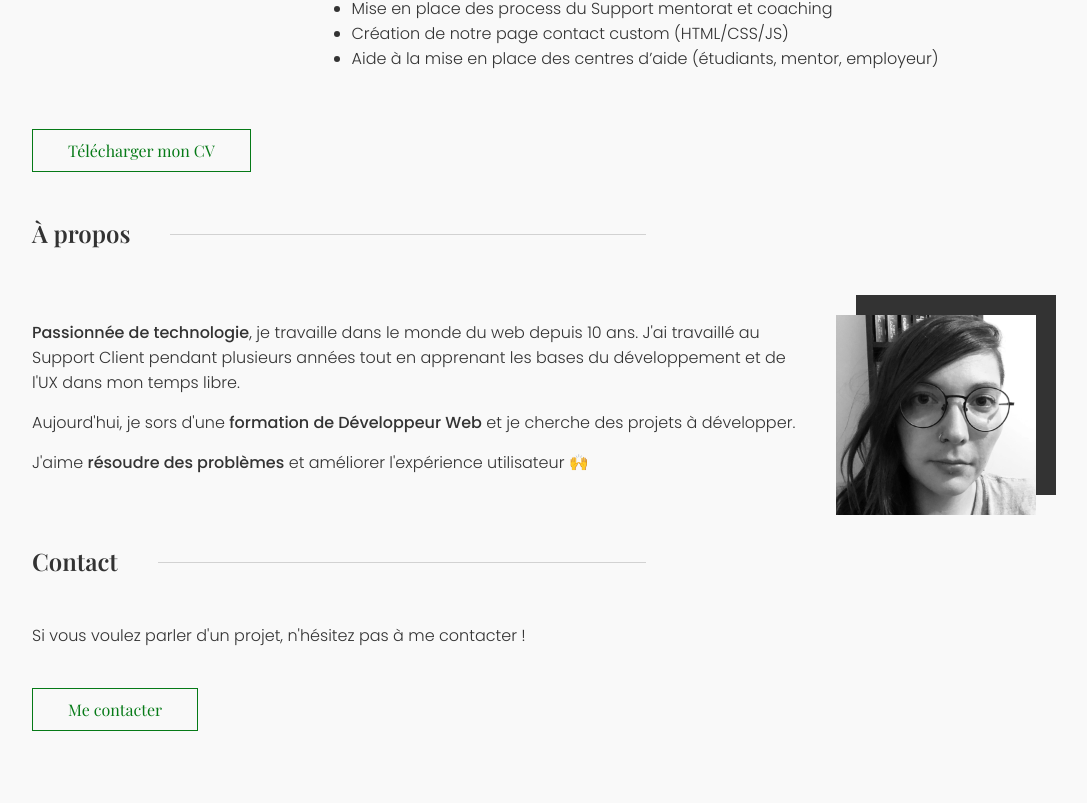
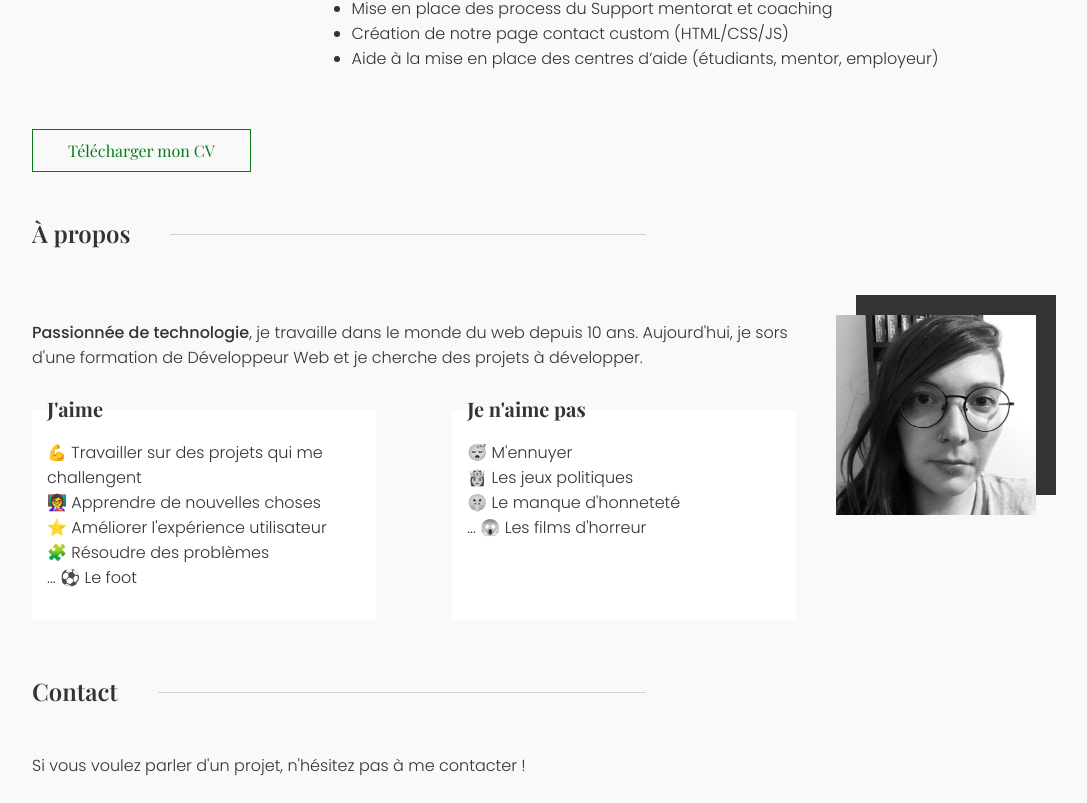
Before and after one commit to krauzeure/portfolio, a React (Create React App) app: page / in a window 1280 px wide. Shown: the part 1994-2797 px from the top of the page, without its empty margins (96-1183 px from the left). Built offline with nearby package versions, Linux system fonts and the light colour scheme.

Commit message:
Editing the about copy and adding animation to the heading

```diff
--- a/src/Pages/Home/Home.css
+++ b/src/Pages/Home/Home.css
@@ -18,6 +18,16 @@
 
 .main-description p:nth-child(3) {
   margin-top: 30px;
+}
+
+.main-description span {
+  cursor: pointer;
+  display: inline-block;
+}
+
+.main-description span:hover {
+  animation: bounce 500ms ease-in-out;
+  color: #08a21e;
 }
 
 .main-about {
@@ -147,6 +157,35 @@
     margin: 15px 0;
   }
 
+  .about-content-likes-block {
+    display: flex;
+    justify-content: space-between;
+    margin: 40px 0 0 0;
+  }
+
+  .about-content-like {
+    position: relative;
+    padding: 30px 15px;
+    background-color: var(--background);
+    width: 45%;
+  }
+
+  .about-content-like ul {
+    list-style-type: none;
+  }
+
+  .about-content-like ul > p {
+    position: absolute;
+    top: -30px;
+    font-family: 'Playfair Display', serif;
+    font-size: 20px;
+    font-weight: 700;
+  }
+
+  .about-content-like:nth-child(2) {
+    filter: grayscale(1);
+  }
+
   .contact-cta {
     font-family: 'Playfair Display', serif;
     background-color: transparent;
@@ -191,6 +230,12 @@
     width: fit-content;
   }
 
+  @keyframes bounce {
+    0% { transform: translateY(-5px); }
+    50% { transform: translateY(2px); }
+    100% { transform: translateY(0px); }
+  }
+
   @media screen and (max-width: 850px) {
 
     .about-photo-background {
@@ -231,4 +276,13 @@
       margin-left: 0;
     }
 
+    .about-content-likes-block {
+      flex-direction: column;
+    }
+
+    .about-content-like {
+      width: 100%;
+      margin: 20px 0;
+    }
+
   }
--- a/src/Pages/Home/Home.jsx
+++ b/src/Pages/Home/Home.jsx
@@ -42,6 +42,7 @@ export function Home() {
             <h1
             className={langValue.lang ? "anim-typewriter-fr" : "anim-typewriter-en"}>
               {langValue.lang ? frenchCopy.home.heading : englishCopy.home.heading}
+              <span>C</span><span>y</span><span>r</span><span>i</span><span>e</span><span>l</span><span>l</span><span>e</span>
             </h1>
             <p>{langValue.lang ? frenchCopy.home.subheading : englishCopy.home.subheading}</p>
             <p>{langValue.lang ? frenchCopy.home.desc : englishCopy.home.desc}</p>
@@ -182,16 +183,28 @@ export function Home() {
                   <u>{langValue.lang ? frenchCopy.home.about1 : englishCopy.home.about1}</u>
                   {langValue.lang ? frenchCopy.home.about2 : englishCopy.home.about2}
                 </p>
-                <p>
-                  {langValue.lang ? frenchCopy.home.about3 : englishCopy.home.about3}
-                  <u>{langValue.lang ? frenchCopy.home.about4 : englishCopy.home.about4}</u>
-                  {langValue.lang ? frenchCopy.home.about5 : englishCopy.home.about5}
-                </p>
-                <p>
-                  {langValue.lang ? frenchCopy.home.about6 : englishCopy.home.about6}
-                  <u>{langValue.lang ? frenchCopy.home.about7 : englishCopy.home.about7}</u>
-                  {langValue.lang ? frenchCopy.home.about8 : englishCopy.home.about8}
-                </p>
+
+                <div className="about-content-likes-block">
+                  <div className="about-content-like">
+                    <ul><p>{langValue.lang ? frenchCopy.home.about3 : englishCopy.home.about3}</p>
+                      <li>{langValue.lang ? frenchCopy.home.about4 : englishCopy.home.about4}</li>
+                      <li>{langValue.lang ? frenchCopy.home.about5 : englishCopy.home.about5}</li>
+                      <li>{langValue.lang ? frenchCopy.home.about6 : englishCopy.home.about6}</li>
+                      <li>{langValue.lang ? frenchCopy.home.about7 : englishCopy.home.about7}</li>
+                      <li>{langValue.lang ? frenchCopy.home.about8 : englishCopy.home.about8}</li>
+                    </ul>
+                  </div>
+
+                  <div className="about-content-like">
+                    <ul><p>{langValue.lang ? frenchCopy.home.about9 : englishCopy.home.about9}</p>
+                      <li>{langValue.lang ? frenchCopy.home.about10 : englishCopy.home.about10}</li>
+                      <li>{langValue.lang ? frenchCopy.home.about11 : englishCopy.home.about11}</li>
+                      <li>{langValue.lang ? frenchCopy.home.about12 : englishCopy.home.about12}</li>
+                      <li>{langValue.lang ? frenchCopy.home.about13 : englishCopy.home.about13}</li>
+                    </ul>
+                  </div>
+                </div>
+
             </div>
             <div className="about-photo">
               <div className="about-photo-background"></div>
--- a/src/text/english.js
+++ b/src/text/english.js
@@ -6,17 +6,22 @@ export const englishCopy = {
         "lang": "FR"
     },
     "home": {
-        "heading": "Hey there, I'm Cyrielle",
+        "heading": "Hey there, I'm ",
         "subheading": "Front End Developer, I like building experiences for the web",
         "desc": "Just graduated from the Web Developer training program on OpenClassrooms, I'm looking for my first experience as a Front End Developer.",
         "about1": "Tech enthusiast",
-        "about2": ", I've been working at tech start ups for 10 years. I worked in Client Support for a few years while teaching myself UX and Developement basics.",
-        "about3": "I'm just getting out of a ",
-        "about4": "Web Developer course",
-        "about5": " and I'm looking for tech projects",
-        "about6": "I'm passionate about ",
-        "about7": "problem solving",
-        "about8": " and improving the user experience 🙌",
+        "about2": ", I've been working at tech start ups for 10 years. I'm just getting out of a Web Developer course and I'm looking for tech projects.",
+        "about3": "I like",
+        "about4": "💪 Working on challenging projects",
+        "about5": "👩‍🏫 Learning new things",
+        "about6": "⭐️ Improving the user experience",
+        "about7": "🧩 Solving problems",
+        "about8": "... ⚽️ Football",
+        "about9": "I dislike",
+        "about10": "😴 Being bored",
+        "about11": "👸 Political games",
+        "about12": "🤫 Dishonesty",
+        "about13": "... 😱 Scary movies",
         "contact": "If you’d like to discuss a project, feel free to reach out!",
         "contactcta": "Contact"
     },
--- a/src/text/french.js
+++ b/src/text/french.js
@@ -6,17 +6,22 @@ export const frenchCopy = {
         "lang": "EN"
     },
     "home": {
-        "heading": "J'me présente, je m'appelle Cyrielle",
+        "heading": "J'me présente, je m'appelle ",
         "subheading": "Développeuse Front-End, j'aime construire des expériences pour le web",
         "desc": "Diplômée de la formation Développeur Web OpenClassrooms, je suis à la recherche de mon premier poste en tant que Développeuse Front-End.",
         "about1": "Passionnée de technologie",
-        "about2": ", je travaille dans le monde du web depuis 10 ans. J'ai travaillé au Support Client pendant plusieurs années tout en apprenant les bases du développement et de l'UX dans mon temps libre.",
-        "about3": "Aujourd'hui, je sors d'une ",
-        "about4": "formation de Développeur Web",
-        "about5": " et je cherche des projets à développer.",
-        "about6": "J'aime ",
-        "about7": "résoudre des problèmes",
-        "about8": " et améliorer l'expérience utilisateur 🙌",
+        "about2": ", je travaille dans le monde du web depuis 10 ans.  Aujourd'hui, je sors d'une formation de Développeur Web et je cherche des projets à développer.",
+        "about3": "J'aime",
+        "about4": "💪 Travailler sur des projets qui me challengent",
+        "about5": "👩‍🏫 Apprendre de nouvelles choses",
+        "about6": "⭐️ Améliorer l'expérience utilisateur",
+        "about7": "🧩 Résoudre des problèmes",
+        "about8": "... ⚽️ Le foot",
+        "about9": "Je n'aime pas",
+        "about10": "😴 M'ennuyer",
+        "about11": "👸 Les jeux politiques",
+        "about12": "🤫 Le manque d'honneteté",
+        "about13": "... 😱 Les films d'horreur",
         "contact": "Si vous voulez parler d'un projet, n'hésitez pas à me contacter !",
         "contactcta": "Me contacter"
     },
```
